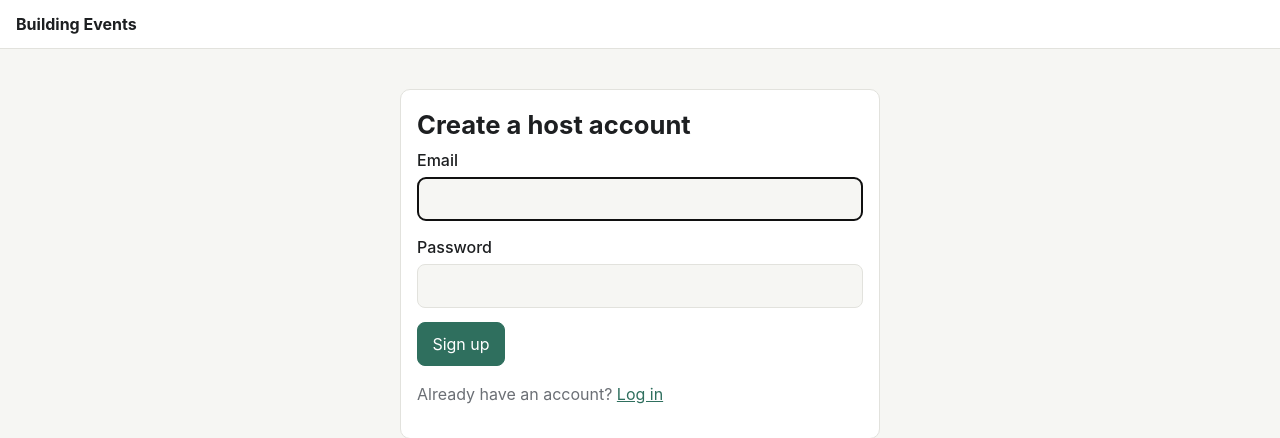
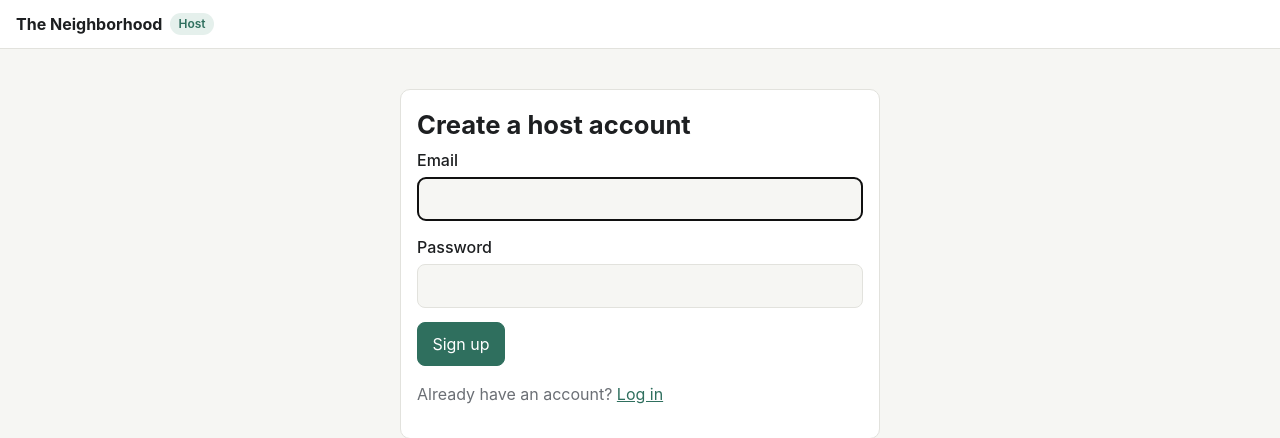
Before and after one commit to cameronjcole/the_neighborhood, a FastAPI app: page /signup in a window 1280 px wide. Shown: the top 438 px of the page. Run offline with FastAPI, Linux system fonts and the light colour scheme.

Commit message:
docs: add root README, rename app to The Neighborhood with host/attendee labels
Co-Authored-By: Claude Opus 5.5 <noreply@anthropic.com>

```diff
--- a/app/db.py
+++ b/app/db.py
@@ -142,7 +142,7 @@ def create_event(con: Conn, building_id, data):
     cur = con.execute(
         f"""INSERT INTO events (building_id, uid, {", ".join(EVENT_FIELDS)}, created_at, updated_at)
             VALUES (?, ?, {", ".join("?" for _ in EVENT_FIELDS)}, ?, ?)""",
-        (building_id, f"{uuid.uuid4()}@building-events", *(data[f] for f in EVENT_FIELDS), ts, ts),
+        (building_id, f"{uuid.uuid4()}@the-neighborhood", *(data[f] for f in EVENT_FIELDS), ts, ts),
     )
     con.commit()
     return cur.lastrowid
--- a/app/ics.py
+++ b/app/ics.py
@@ -65,7 +65,7 @@ def build_calendar(building, events):
     lines = [
         "BEGIN:VCALENDAR",
         "VERSION:2.0",
-        "PRODID:-//Building Events//MVP//EN",
+        "PRODID:-//The Neighborhood//MVP//EN",
         "CALSCALE:GREGORIAN",
         "METHOD:PUBLISH",
         f"X-WR-CALNAME:{_escape(building['name'])}",
--- a/app/main.py
+++ b/app/main.py
@@ -18,7 +18,7 @@ async def lifespan(_app: FastAPI):
     yield
 
 
-app = FastAPI(title="Building Events", lifespan=lifespan, docs_url=None, redoc_url=None)
+app = FastAPI(title="The Neighborhood", lifespan=lifespan, docs_url=None, redoc_url=None)
 app.add_middleware(SessionMiddleware, secret_key=os.environ.get("SECRET_KEY", "dev-only-change-me"),
                    same_site="lax", max_age=60 * 60 * 24 * 30)
 app.mount("/static", StaticFiles(directory=os.path.join(BASE_DIR, "static")), name="static")
--- a/app/routes/public.py
+++ b/app/routes/public.py
@@ -1,4 +1,4 @@
-"""Resident-facing pages. No login; access is by the building's share token."""
+"""Attendee-facing pages. No login; access is by the building's share token."""
 import re
 from datetime import datetime, timedelta, timezone
 from itertools import groupby
--- a/app/static/public.js
+++ b/app/static/public.js
@@ -1,4 +1,4 @@
-// Resident page: select events and export them.
+// Attendee page: select events and export them.
 (function () {
   const picks = Array.from(document.querySelectorAll(".pick"));
   const selectAll = document.getElementById("select-all");
--- a/app/static/style.css
+++ b/app/static/style.css
@@ -118,3 +118,4 @@ form.inline { display: inline; }
 .meta { color: var(--muted); font-size: .925rem; }
 .desc { white-space: pre-line; margin: .5rem 0; overflow-wrap: anywhere; }
 .subscribe { margin-top: 2rem; }
+.brand + .role { margin-left: .5rem; margin-right: auto; padding: .1rem .5rem; border-radius: 999px; background: var(--accent-soft); color: var(--accent); font-size: .75rem; font-weight: 600; }
--- a/app/templates/auth.html
+++ b/app/templates/auth.html
@@ -1,5 +1,5 @@
 {% extends "base.html" %}
-{% block title %}{{ "Sign up" if mode == "signup" else "Log in" }} · Building Events{% endblock %}
+{% block title %}{{ "Sign up" if mode == "signup" else "Log in" }} · The Neighborhood{% endblock %}
 {% block content %}
 <div class="card narrow">
   <h1>{{ "Create a host account" if mode == "signup" else "Host log in" }}</h1>
--- a/app/templates/base.html
+++ b/app/templates/base.html
@@ -3,12 +3,12 @@
 <head>
   <meta charset="utf-8">
   <meta name="viewport" content="width=device-width, initial-scale=1">
-  <title>{% block title %}Building Events{% endblock %}</title>
+  <title>{% block title %}The Neighborhood{% endblock %}</title>
   <link rel="stylesheet" href="{{ url_for('static', path='style.css') }}">
 </head>
 <body>
   <header class="topbar">
-    <a class="brand" href="{{ url_for('index') }}">Building Events</a>
+    <a class="brand" href="{{ url_for('index') }}">The Neighborhood</a>{% block role %}<span class="role">Host</span>{% endblock %}
     {% block nav %}
       {% if logged_in %}
         <form method="post" action="{{ url_for('logout') }}" class="inline">
--- a/app/templates/building_detail.html
+++ b/app/templates/building_detail.html
@@ -32,16 +32,16 @@
 </div>
 
 <section class="card share">
-  <img class="qr" src="{{ url_for('building_qr', building_id=building.id, fmt='svg') }}" alt="QR code for the resident event page">
+  <img class="qr" src="{{ url_for('building_qr', building_id=building.id, fmt='svg') }}" alt="QR code for the attendee event page">
   <div class="share-body">
-    <h2>Share with residents</h2>
+    <h2>Share with attendees</h2>
     <p class="muted">Post the QR code in the lobby or paste the link in a newsletter. Anyone with it can view events and add them to their calendar.</p>
     <div class="copy-row">
       <input id="share-url" readonly value="{{ share_url }}">
       <button type="button" onclick="copyShare(this)">Copy link</button>
     </div>
     <div class="button-row">
-      <a class="button" href="{{ share_url }}" target="_blank">Open resident page</a>
+      <a class="button" href="{{ share_url }}" target="_blank">Open attendee page</a>
       <a class="button" href="{{ url_for('building_qr', building_id=building.id, fmt='png') }}?download=1">Download QR (PNG)</a>
       <a class="button" href="{{ url_for('building_qr', building_id=building.id, fmt='svg') }}?download=1">Download QR (SVG)</a>
     </div>
--- a/app/templates/not_found.html
+++ b/app/templates/not_found.html
@@ -1,5 +1,6 @@
 {% extends "base.html" %}
 {% block title %}Not found{% endblock %}
+{% block role %}{% endblock %}
 {% block nav %}{% endblock %}
 {% block content %}
 <div class="card narrow empty">
--- a/app/templates/public.html
+++ b/app/templates/public.html
@@ -1,5 +1,6 @@
 {% extends "base.html" %}
 {% block title %}{{ building.name }} · Events{% endblock %}
+{% block role %}{% endblock %}
 {% block nav %}{% endblock %}
 {% block content %}
 <div class="public-head">
```
Also changed, not shown: spec_files/SPEC.md (+7 -7 lines), README.md (added), app/README.md (deleted).
